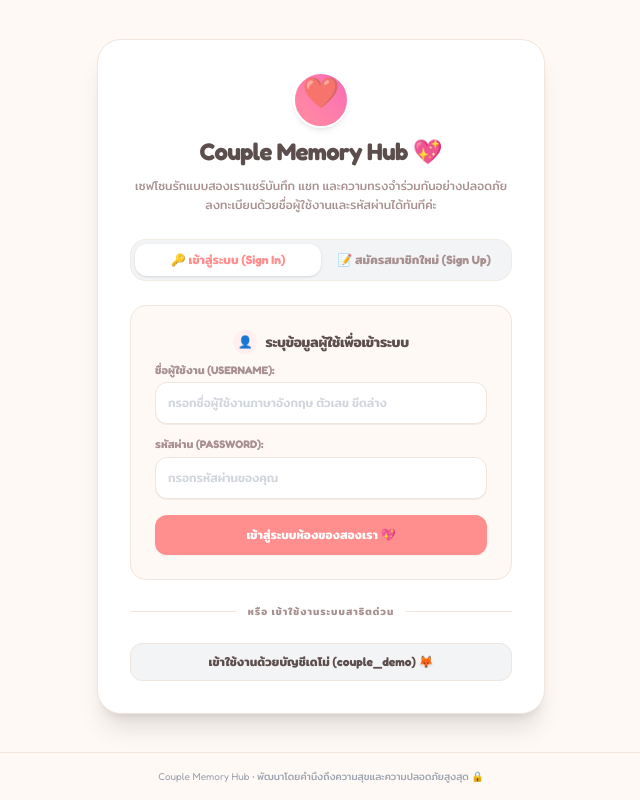
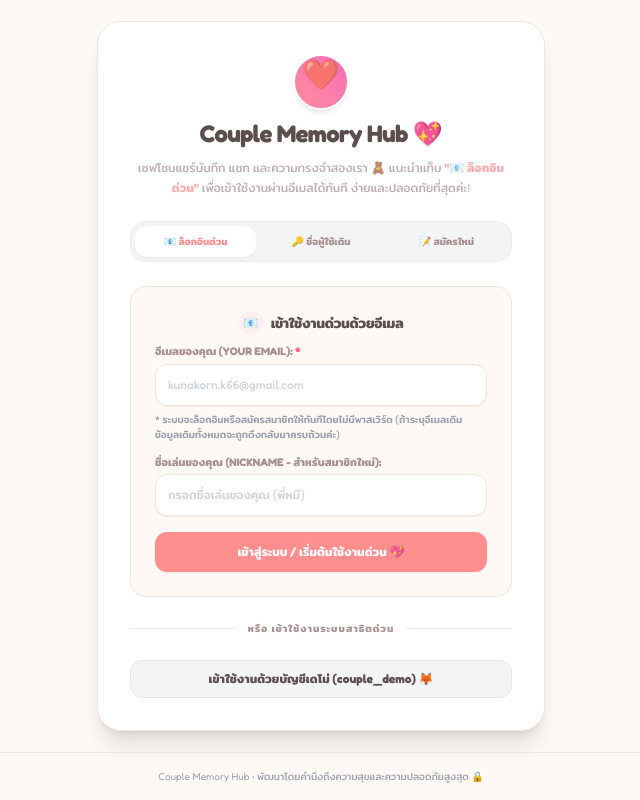
Before and after one commit to kunakornk66-del/tjlover, a React (Vite) app: page / in a window 1280 px wide. Shown: the whole page, without its empty margins (319-959 px from the left). Built offline with nearby package versions, Linux system fonts and the light colour scheme.

Commit message:
Add files via upload

```diff
--- a/src/App.tsx
+++ b/src/App.tsx
@@ -74,19 +74,21 @@ export default function App() {
   const [isLoggingIn, setIsLoggingIn] = useState(false);
 
   // Custom Username & Password Auth states
-  const [authMode, setAuthMode] = useState<'login' | 'register'>('login');
+  const [authMode, setAuthMode] = useState<'email' | 'login' | 'register'>('email');
   const [loginUsername, setLoginUsername] = useState('');
   const [loginPassword, setLoginPassword] = useState('');
   const [signUpUsername, setSignUpUsername] = useState('');
   const [signUpPassword, setSignUpPassword] = useState('');
   const [authMessage, setAuthMessage] = useState<{ text: string; type: 'success' | 'error' } | null>(null);
 
-  const handleSwitchAuthMode = (mode: 'login' | 'register') => {
+  const handleSwitchAuthMode = (mode: 'email' | 'login' | 'register') => {
     setAuthMode(mode);
     setLoginUsername('');
     setLoginPassword('');
     setSignUpUsername('');
     setSignUpPassword('');
+    setLoginEmail('');
+    setLoginName('');
     setAuthMessage(null);
   };
 
@@ -482,6 +484,36 @@ export default function App() {
     return sha256Fallback(text);
   };
 
+  // Instant Email Login & Automatic Register
+  const handleEmailLoginSubmit = async (e: React.FormEvent) => {
+    e.preventDefault();
+    setAuthMessage(null);
+
+    const emailTrimmed = loginEmail.trim();
+    if (!emailTrimmed) {
+      setAuthMessage({ text: 'กรุณากรอกอีเมลด้วยนะคะ', type: 'error' });
+      return;
+    }
+
+    // Basic email validation regex
+    const emailRegex = /^[^\s@]+@[^\s@]+\.[^\s@]+$/;
+    if (!emailRegex.test(emailTrimmed)) {
+      setAuthMessage({ text: 'รูปแบบอีเมลไม่ถูกต้องค่ะ กรุณาตรวจสอบอีกครั้งนะคะ', type: 'error' });
+      return;
+    }
+
+    if (emailTrimmed.toLowerCase().endsWith('@app.com')) {
+      setAuthMessage({
+        text: 'ไม่สามารถใช้อีเมลนามสกุล @app.com เพื่อล็อกอินด่วนได้ค่ะ กรุณาใช้แถบ "ชื่อผู้ใช้งาน" หรือใช้อีเมลจริงทั่วไปของคุณ (@gmail.com) นะคะ',
+        type: 'error'
+      });
+      return;
+    }
+
+    // Submit using the existing stable handleLogin helper
+    await handleLogin(emailTrimmed, loginName.trim() || undefined);
+  };
+
   // Sign Up / Register using Username and Password
   const handleUsernameRegister = async (e: React.FormEvent) => {
     e.preventDefault();
@@ -1048,34 +1080,45 @@ export default function App() {
               <h1 className="font-extrabold text-2xl text-[#5D4E4E] tracking-tight">
                 Couple Memory Hub 💖
               </h1>
-              <p className="text-xs text-[#A89090] max-w-sm mx-auto leading-relaxed">
-                เซฟโซนรักแบบสองเราแชร์บันทึก แชท และความทรงจำร่วมกันอย่างปลอดภัย ลงทะเบียนด้วยชื่อผู้ใช้งานและรหัสผ่านได้ทันทีค่ะ
+              <p className="text-xs text-[#A89090] max-w-sm mx-auto leading-relaxed animate-pulse">
+                เซฟโซนแชร์บันทึก แชท และความทรงจำสองเรา 🧸 แนะนำแท็บ <strong className="text-[#FF8E8E]">"📧 ล็อกอินด่วน"</strong> เพื่อเข้าใช้งานผ่านอีเมลได้ทันที ง่ายและปลอดภัยที่สุดค่ะ!
               </p>
             </div>
 
             {/* Premium Tab Bar */}
-            <div className="grid grid-cols-2 p-1 bg-gray-100 rounded-2xl border border-[#F0E6DD]/60">
+            <div className="grid grid-cols-3 p-1 bg-gray-100 rounded-2xl border border-[#F0E6DD]/60 gap-1">
+              <button
+                type="button"
+                onClick={() => handleSwitchAuthMode('email')}
+                className={`py-2 px-1 text-[10px] font-black rounded-xl transition-all cursor-pointer truncate text-center ${
+                  authMode === 'email'
+                    ? 'bg-white text-[#FF8E8E] shadow-xs'
+                    : 'text-[#A89090] hover:text-[#5D4E4E]'
+                }`}
+              >
+                📧 ล็อกอินด่วน
+              </button>
               <button
                 type="button"
                 onClick={() => handleSwitchAuthMode('login')}
-                className={`py-2 text-xs font-black rounded-xl transition-all cursor-pointer ${
+                className={`py-2 px-1 text-[10px] font-black rounded-xl transition-all cursor-pointer truncate text-center ${
                   authMode === 'login'
-                    ? 'bg-white text-[#FF8E8E] shadow-sm'
+                    ? 'bg-white text-[#FF8E8E] shadow-xs'
                     : 'text-[#A89090] hover:text-[#5D4E4E]'
                 }`}
               >
-                🔑 เข้าสู่ระบบ (Sign In)
+                🔑 ชื่อผู้ใช้เดิม
               </button>
               <button
                 type="button"
                 onClick={() => handleSwitchAuthMode('register')}
-                className={`py-2 text-xs font-black rounded-xl transition-all cursor-pointer ${
+                className={`py-2 px-1 text-[10px] font-black rounded-xl transition-all cursor-pointer truncate text-center ${
                   authMode === 'register'
-                    ? 'bg-white text-[#FF8E8E] shadow-sm'
+                    ? 'bg-white text-[#FF8E8E] shadow-xs'
                     : 'text-[#A89090] hover:text-[#5D4E4E]'
                 }`}
               >
-                📝 สมัครสมาชิกใหม่ (Sign Up)
+                📝 สมัครใหม่
               </button>
             </div>
 
@@ -1098,7 +1141,58 @@ export default function App() {
             )}
 
             {/* Anti-Autofill protection and forms */}
-            {authMode === 'login' ? (
+            {authMode === 'email' ? (
+              <form
+                onSubmit={handleEmailLoginSubmit}
+                className="space-y-4 text-left bg-[#FFF9F5] p-5 sm:p-6 rounded-2xl border border-[#F0E6DD]"
+                autoComplete="off"
+              >
+                <div className="flex items-center gap-2 mb-2 justify-center">
+                  <span className="w-6 h-6 bg-[#FFEFEF] rounded-full flex items-center justify-center text-xs text-[#FF8E8E]">📧</span>
+                  <p className="text-sm font-black text-[#5D4E4E] tracking-tight">เข้าใช้งานด่วนด้วยอีเมล</p>
+                </div>
+
+                <div className="space-y-3">
+                  <div>
+                    <label className="block text-[11px] font-bold text-[#A89090] uppercase mb-1">
+                      อีเมลของคุณ (Your Email): <span className="text-rose-400">*</span>
+                    </label>
+                    <input
+                      type="email"
+                      value={loginEmail}
+                      onChange={(e) => setLoginEmail(e.target.value)}
+                      placeholder="kunakorn.k66@gmail.com"
+                      className="w-full text-xs p-3 rounded-xl border border-[#F0E6DD] focus:border-[#FF8E8E] focus:ring-1 focus:ring-[#FF8E8E] outline-hidden bg-white text-[#5D4E4E] font-medium placeholder:text-gray-300 shadow-2xs"
+                      required
+                    />
+                    <span className="block text-[10px] text-gray-400 mt-1.5 font-medium">
+                      * ระบบจะล็อกอินหรือสมัครสมาชิกให้ทันทีโดยไม่มีพาสเวิร์ด (ถ้าระบุอีเมลเดิม ข้อมูลเดิมทั้งหมดจะถูกดึงกลับมาครบถ้วนค่ะ)
+                    </span>
+                  </div>
+
+                  <div>
+                    <label className="block text-[11px] font-bold text-[#A89090] uppercase mb-1">
+                      ชื่อเล่นของคุณ (Nickname - สำหรับสมาชิกใหม่):
+                    </label>
+                    <input
+                      type="text"
+                      value={loginName}
+                      onChange={(e) => setLoginName(e.target.value)}
+                      placeholder="กรอกชื่อเล่นของคุณ (พี่หมี)"
+                      className="w-full text-xs p-3 rounded-xl border border-[#F0E6DD] focus:border-[#FF8E8E] focus:ring-1 focus:ring-[#FF8E8E] outline-hidden bg-white text-[#5D4E4E] font-medium placeholder:text-gray-300 shadow-2xs"
+                    />
+                  </div>
+                </div>
+
+                <button
+                  type="submit"
+                  disabled={isLoggingIn}
+                  className="w-full py-3 mt-2 bg-[#FF8E8E] hover:bg-[#FF8E8E]/90 disabled:opacity-50 text-white font-extrabold rounded-xl text-xs flex items-center justify-center gap-1.5 cursor-pointer shadow-xs transition-all active:scale-[0.98]"
+                >
+                  {isLoggingIn ? 'กำลังดำเนินการ...' : 'เข้าสู่ระบบ / เริ่มต้นใช้งานด่วน 💖'}
+                </button>
+              </form>
+            ) : authMode === 'login' ? (
               <form
                 onSubmit={handleUsernameLogin}
                 className="space-y-4 text-left bg-[#FFF9F5] p-5 sm:p-6 rounded-2xl border border-[#F0E6DD]"
@@ -1363,7 +1457,7 @@ export default function App() {
                     type="email"
                     value={partnerEmail}
                     onChange={(e) => setPartnerEmail(e.target.value)}
-                    placeholder="เช่น sweety-partner@gmail.com (เลือกใส่ภายหลังได้)"
+                    placeholder="sweety-partner@gmail.com (เลือกใส่ภายหลังได้)"
                     className="w-full text-xs p-3 rounded-xl border border-[#F0E6DD] focus:border-[#FF8E8E] outline-hidden bg-white text-[#5D4E4E]"
                   />
                 </div>
@@ -1391,7 +1485,7 @@ export default function App() {
                   <ol className="list-decimal pl-4.5 space-y-1 font-semibold text-left">
                     <li>ให้แฟนสมัครสมาชิกและเข้าสู่ระบบก่อน</li>
                     <li>หลังจากแฟนล็อกอินเข้ามาแล้ว แฟนจะสร้างห้องคู่รักขึ้นมา</li>
-                    <li>คุณเพียงแค่พิมพ์ <strong className="text-[#FF8E8E]">ชื่อผู้ใช้งาน (Username)</strong> ของแฟนคุณ หรือรหัสคู่รัก 4 ตัว (เช่น <strong className="text-[#FF8E8E]">MGPH</strong>) ก็เชื่อมต่อเข้ารักเดียวกันได้ทันทีโดยไม่ต้องจำรหัสยาวๆ เลยค่ะ!</li>
+                    <li>คุณเพียงแค่พิมพ์ <strong className="text-[#FF8E8E]">ชื่อผู้ใช้งาน (Username)</strong> ของแฟนคุณ หรือรหัสคู่รัก 4 ตัว (<strong className="text-[#FF8E8E]">MGPH</strong>) ก็เชื่อมต่อเข้ารักเดียวกันได้ทันทีโดยไม่ต้องจำรหัสยาวๆ เลยค่ะ!</li>
                   </ol>
                 </div>
 
@@ -1401,7 +1495,7 @@ export default function App() {
                     type="text"
                     value={pairingCodeInput}
                     onChange={(e) => setPairingCodeInput(e.target.value)}
-                    placeholder="เช่น ชื่อผู้ใช้งานของแฟน หรือ LOVE-MGPH"
+                    placeholder="ชื่อผู้ใช้งานของแฟน หรือ LOVE-MGPH"
                     className="w-full text-center text-sm font-black p-3.5 rounded-xl border-2 border-[#F0E6DD] focus:border-[#FF8E8E] outline-hidden bg-[#FFF9F5] text-[#FF8E8E] font-sans tracking-wide placeholder:text-gray-300 placeholder:font-normal"
                     required
                     autoComplete="off"
```
